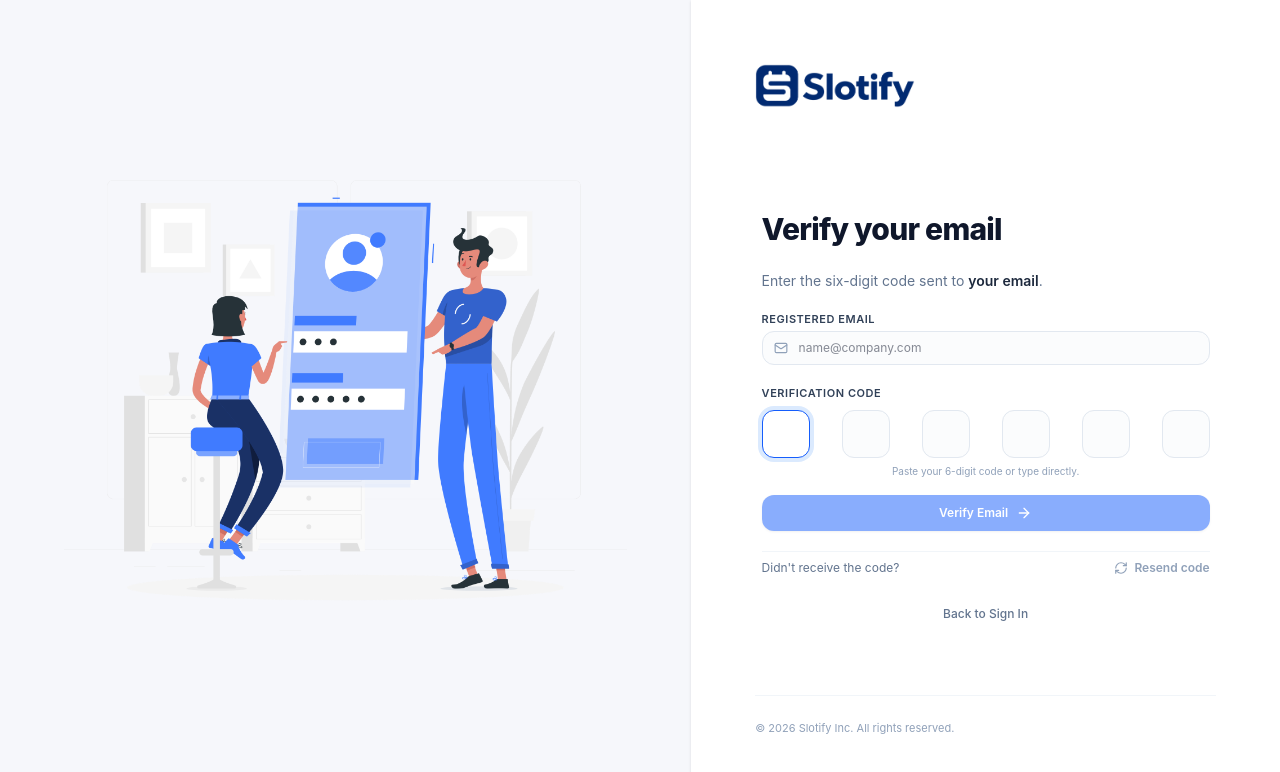
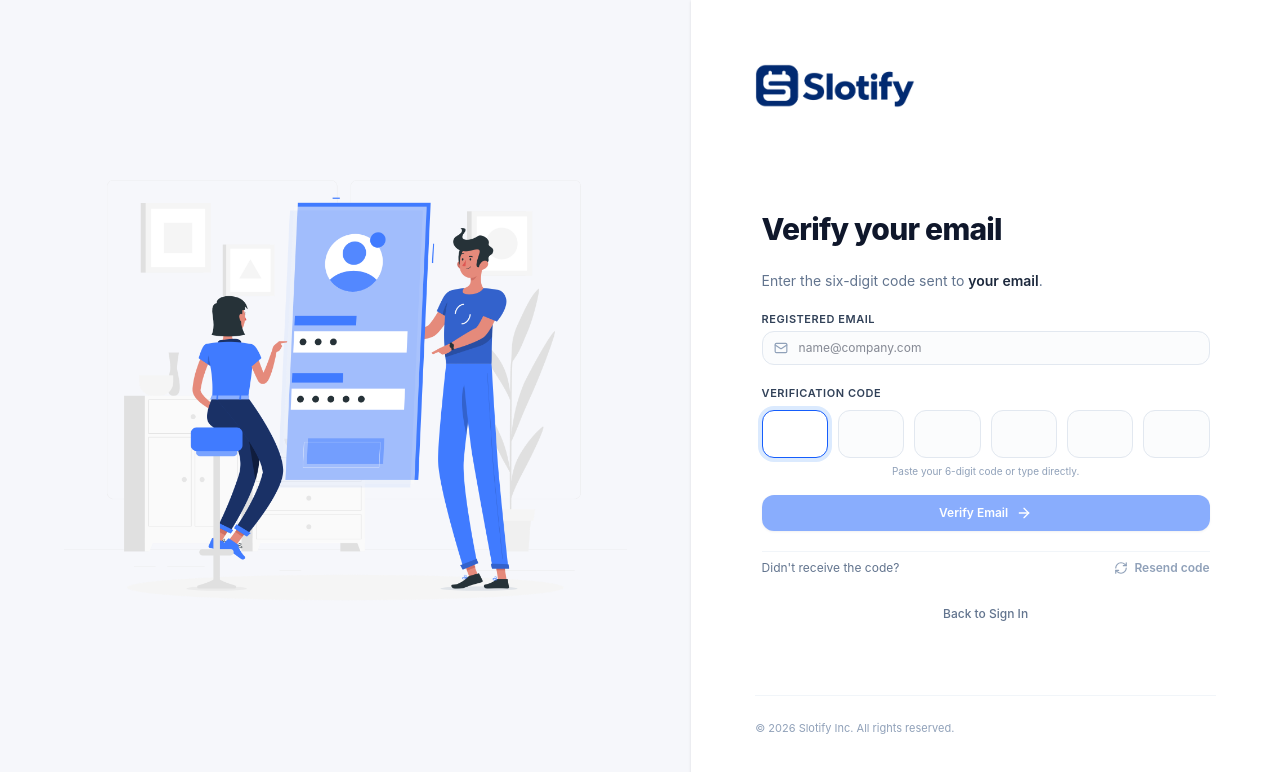
Before and after one commit to MenukaPerera42/Slotify, a Next.js app: page /verify-email in a window 1280 px wide. Shown: the top 772 px of the page. Built offline with nearby package versions, Linux system fonts and the light colour scheme; no server answers.

Commit message:
feat: enhance layout and styling for login, signup, and email verification pages

```diff
--- a/src/app/login/page.tsx
+++ b/src/app/login/page.tsx
@@ -15,14 +15,14 @@ export default async function LoginPage({
   const { created, verified } = await searchParams;
 
   return (
-    <main className="min-h-screen w-full flex flex-col lg:flex-row bg-[#f6f7fb]">
+    <main className="min-h-screen w-full flex flex-col lg:flex-row bg-[#f6f7fb] overflow-x-hidden">
       {/* Left Column: Supplied Artwork (Desktop & Tablet) */}
       <section className="hidden lg:flex lg:w-[50%] xl:w-[54%] items-center justify-center bg-[#f6f7fb]">
         <AuthArtPanel />
       </section>
 
       {/* Right Column: Clean, Minimal Login Form */}
-      <section className="w-full lg:w-[50%] xl:w-[46%] bg-white flex flex-col justify-between p-6 sm:p-10 lg:p-12 xl:p-16 min-h-screen shadow-sm z-10">
+      <section className="w-full lg:w-[50%] xl:w-[46%] bg-white flex flex-col justify-between p-6 sm:p-10 lg:p-12 xl:p-16 min-h-screen shadow-sm z-10 min-w-0">
         {/* Top Header: Logo linking to / (No Home button) */}
         <div className="flex items-center pb-6 sm:pb-8">
           <Link
@@ -35,7 +35,7 @@ export default async function LoginPage({
         </div>
 
         {/* Center: Minimal Auth Box */}
-        <div className="my-auto py-6 max-w-sm sm:max-w-md w-full mx-auto space-y-6">
+        <div className="my-auto py-6 w-full max-w-sm sm:max-w-md mx-auto space-y-6 min-w-0">
           <div className="space-y-2">
             <h1 className="text-2xl sm:text-3xl font-extrabold tracking-tight text-slate-900">
               Welcome Back
--- a/src/app/signup/page.tsx
+++ b/src/app/signup/page.tsx
@@ -11,14 +11,14 @@ export default async function SignupPage() {
   const departments = await publicActiveDepartments();
 
   return (
-    <main className="min-h-screen w-full flex flex-col lg:flex-row bg-[#f6f7fb]">
+    <main className="min-h-screen w-full flex flex-col lg:flex-row bg-[#f6f7fb] overflow-x-hidden">
       {/* Left Column: Supplied Artwork (Desktop & Tablet) */}
       <section className="hidden lg:flex lg:w-[50%] xl:w-[54%] items-center justify-center bg-[#f6f7fb]">
         <AuthArtPanel />
       </section>
 
       {/* Right Column: Compact Sign Up Form */}
-      <section className="w-full lg:w-[50%] xl:w-[46%] bg-white flex flex-col justify-between p-6 sm:p-8 lg:p-10 xl:p-12 min-h-screen shadow-sm z-10 overflow-y-auto">
+      <section className="w-full lg:w-[50%] xl:w-[46%] bg-white flex flex-col justify-between p-6 sm:p-8 lg:p-10 xl:p-12 min-h-screen shadow-sm z-10 min-w-0 overflow-y-auto">
         {/* Top Header: Logo linking to / (No Home button) */}
         <div className="flex items-center pb-4 sm:pb-6">
           <Link
@@ -31,7 +31,7 @@ export default async function SignupPage() {
         </div>
 
         {/* Center: Auth Box */}
-        <div className="my-auto py-2 max-w-sm sm:max-w-md w-full mx-auto space-y-4">
+        <div className="my-auto py-2 w-full max-w-sm sm:max-w-md mx-auto space-y-4 min-w-0">
           <div className="space-y-1">
             <h1 className="text-2xl sm:text-3xl font-extrabold tracking-tight text-slate-900">
               Create an account
--- a/src/app/verify-email/page.tsx
+++ b/src/app/verify-email/page.tsx
@@ -14,14 +14,14 @@ export default async function VerifyEmailPage({
   const { email, challengeId } = await searchParams;
 
   return (
-    <main className="min-h-screen w-full flex flex-col lg:flex-row bg-[#f6f7fb]">
+    <main className="min-h-screen w-full flex flex-col lg:flex-row bg-[#f6f7fb] overflow-x-hidden">
       {/* Left Column: Supplied Artwork (Desktop & Tablet) */}
       <section className="hidden lg:flex lg:w-[50%] xl:w-[54%] items-center justify-center bg-[#f6f7fb]">
         <AuthArtPanel />
       </section>
 
       {/* Right Column: Email Verification Form */}
-      <section className="w-full lg:w-[50%] xl:w-[46%] bg-white flex flex-col justify-between p-6 sm:p-10 lg:p-12 xl:p-16 min-h-screen shadow-sm z-10">
+      <section className="w-full lg:w-[50%] xl:w-[46%] bg-white flex flex-col justify-between p-6 sm:p-10 lg:p-12 xl:p-16 min-h-screen shadow-sm z-10 min-w-0">
         {/* Top Header: Logo linking to / (No Home button) */}
         <div className="flex items-center pb-6 sm:pb-8">
           <Link
@@ -34,7 +34,7 @@ export default async function VerifyEmailPage({
         </div>
 
         {/* Center: Verification Box */}
-        <div className="my-auto py-6 max-w-sm sm:max-w-md w-full mx-auto space-y-6">
+        <div className="my-auto py-6 w-full max-w-sm sm:max-w-md mx-auto space-y-6 min-w-0">
           <div className="space-y-2">
             <h1 className="text-2xl sm:text-3xl font-extrabold tracking-tight text-slate-900">
               Verify your email
--- a/src/app/verify-email/verify-email-form.tsx
+++ b/src/app/verify-email/verify-email-form.tsx
@@ -286,9 +286,9 @@ export function VerifyEmailForm({
     <div className="space-y-5">
       {/* Subtitle & Target Email */}
       <div className="space-y-1">
-        <p className="text-xs sm:text-sm text-slate-500">
+        <p className="text-xs sm:text-sm text-slate-500 break-words">
           Enter the six-digit code sent to{" "}
-          <span className="font-semibold text-slate-800">
+          <span className="font-semibold text-slate-800 break-all">
             {maskEmail(email)}
           </span>
           .
@@ -356,7 +356,7 @@ export function VerifyEmailForm({
           <label className="block text-[11px] font-semibold uppercase tracking-wider text-slate-700 mb-2">
             Verification Code
           </label>
-          <div className="flex items-center justify-between gap-2 sm:gap-2.5">
+          <div className="grid grid-cols-6 gap-1.5 sm:gap-2.5 w-full">
             {digits.map((digit, idx) => (
               <input
                 key={idx}
@@ -373,7 +373,7 @@ export function VerifyEmailForm({
                 onKeyDown={(e) => handleKeyDown(idx, e)}
                 onPaste={handlePaste}
                 disabled={loading}
-                className={`w-11 sm:w-12 h-12 text-center text-lg sm:text-xl font-bold rounded-xl border ${
+                className={`w-full aspect-square max-h-12 text-center text-lg sm:text-xl font-bold rounded-xl border ${
                   digit
                     ? "border-blue-600 bg-blue-50/30 text-blue-900 shadow-2xs"
                     : "border-slate-200 bg-slate-50/50 text-slate-900"
```
Also changed, not shown: src/components/auth/auth-art-panel.tsx (line endings or trailing spaces).
